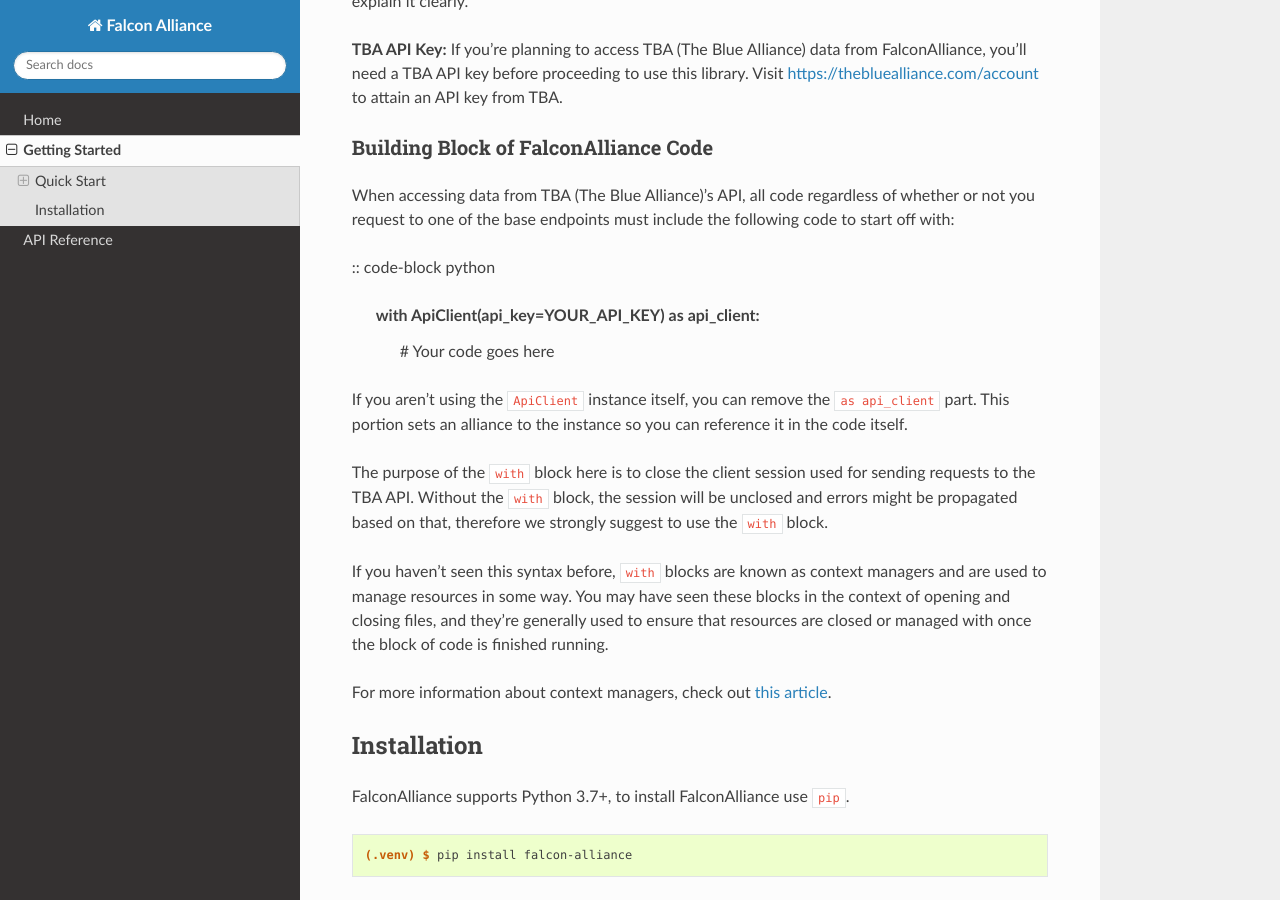
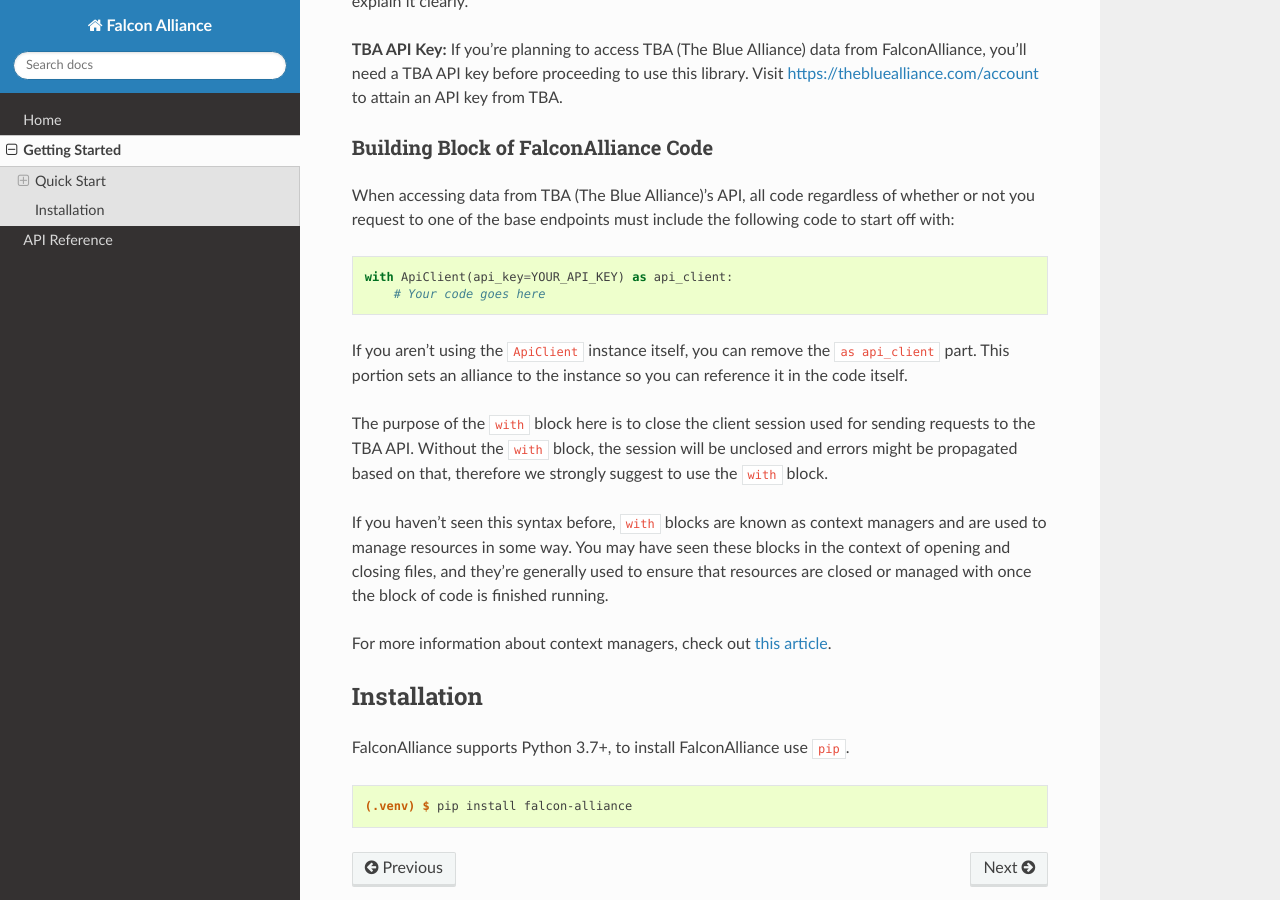
Before and after one commit to team4099/FalconAlliance, a Sphinx documentation site: the page built from docs/getting_started.rst, in a window 1280 px wide and 900 px high, scrolled down 396 px. Built offline with Sphinx 7.4.7 and the Read the Docs theme 2.0.0, drawn with Linux system fonts in a browser that asks for light colours.

Commit message:
fix codeblock

```diff
--- a/docs/getting_started.rst
+++ b/docs/getting_started.rst
@@ -18,7 +18,7 @@
 
 When accessing data from TBA (The Blue Alliance)'s API, all code regardless of whether or not you request to one of the base endpoints must include the following code to start off with:
 
-:: code-block python
+.. code-block:: python
 
    with ApiClient(api_key=YOUR_API_KEY) as api_client:
        # Your code goes here
```
